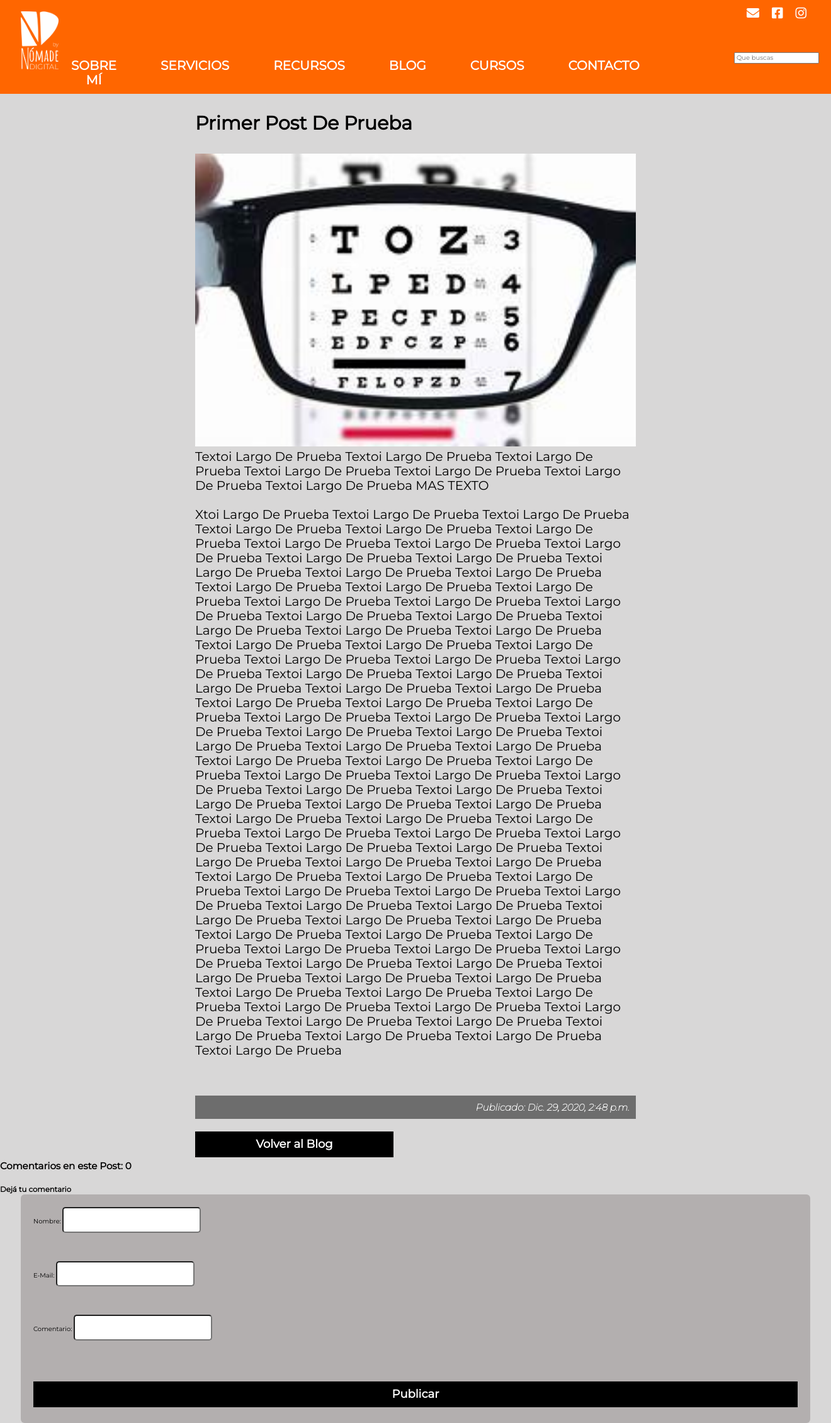
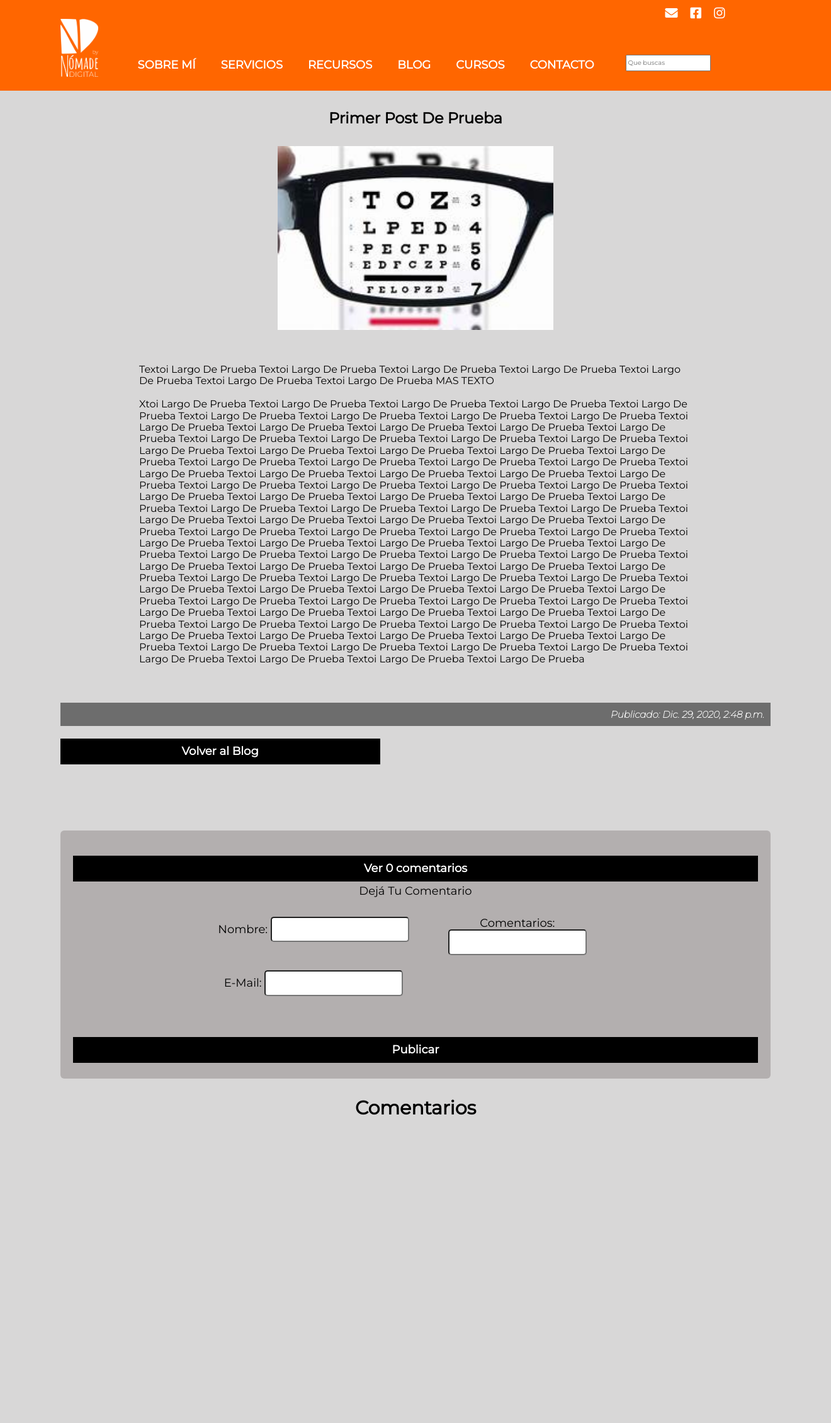
Before and after one commit to Cristian-Estevez/Nomade-Digital, a Django app: page /blog/post/1/ in a window 1320 px wide. Shown: the whole page at 63% size. After the commit the page ends 1771 px from the top, so only its background shows below. Run offline with Django 3.2, Linux system fonts and the light colour scheme; data comes from the database, SQL or seed files in the repository; both versions use the stored data as it was after the commit; data that the repository does not hold is empty.

Commit message:
css listo, responsive, faltan los inputs por ahora

```diff
--- a/nomade_digital/blog/templates/blog/detalle_post.html
+++ b/nomade_digital/blog/templates/blog/detalle_post.html
@@ -3,7 +3,7 @@
 {% block content %}
 
     <div class="contenedor contenedor-detalle-post">
-
+            <div class="contenedor-jodido">
     {% if post.publicado %}
 
 
@@ -29,9 +29,9 @@
 
 
     {% endif %}
+</div>
 
-
-        <div class="contenedor-detalle-post-titulos">
+        <div class=" contenedor-detalle-post-titulos">
             <h2 class="detalle-post-titulos">{{ post.titulo }}</h2>
 
             {% if post.imagen.url is not None %}
@@ -57,22 +57,32 @@
     </div>
 
     <!-- agregar Comentarios                 ---------------------------------->
-    <div>
-        <h2>Comentarios en este Post: {{ comentarios.count }}</h2><br><br>
-        {% if nuevo_comentario %}
-            <div>
-            <h3>Gracias por escribirme; tu comentario será publicado lo antes posible. </h3><br><br>
-            </div>
-        {% else %}
-        <h3>Dejá tu comentario</h3>
+    <div class="contenedor">
 
 
-        <form method="POST" class="contenedor contenedor-formulario"  >
+
+        <form method="POST" class="contenedor contenedor-formulario formato-comentarios"  >
+            <a href="#comentarios" class="boton boton-lista-post">Ver {{ comentarios.count }} comentarios</a>
+        {% if nuevo_comentario %}
+
+            <p>Gracias por escribirme; tu comentario será publicado lo antes posible. </p>
+
+        {% else %}
+        <p>Dejá tu comentario</p>
             {% csrf_token %}
+            <div class="contenedor-comentarios">
+                <div class="datos-comentario">
 
-            <p>Nombre: {{ form.nombre_usuario }}</p>
-            <p>E-Mail: {{ form.email }}</p>
-            <p>Comentario: {{ form.texto }}</p>
+                    <p>Nombre: {{ form.nombre_usuario }}</p>
+                    <p>E-mail: {{ form.email }}</p>
+                </div>
+
+                <div class="datos-comentarios">
+                    <p>Comentarios: {{ form.texto }}</p>
+                </div>
+
+            </div>
+
 
             <button type="submit" value="Publicar" class="boton boton-lista-post">Publicar</button>
 
@@ -83,13 +93,16 @@
 
     <!-- Comentarios        Publicados         ---------------------------------->
 
+<div class="contenedor">
+    <div class="contenedor-comentarios-article">
+        <p><strong id="comentarios">comentarios</strong></p>
+        {% for comentario in comentarios %}
+            <article class="contenido-comentario">
+                <p>{{ comentario.texto }}</p>
+                <i >Dijo: {{ comentario.nombre_usuario }}:  &NonBreakingSpace; Fecha del comentario: {{ comentario.fecha }}</i>
+            </article>
 
-    {% for comentario in comentarios %}
-
-    <h2><u>Dijo: {{ comentario.nombre_usuario }}:</u>  &NonBreakingSpace; Fecha del comentario: {{ comentario.fecha }}</h2>
-    <p class="detalle-post-titulos">{{ comentario.texto }}</p>
-
-
-    {% endfor %}
-
+        {% endfor %}
+    </div>
+</div>
 {% endblock %}
--- a/nomade_digital/blog/templates/blog/editar_post.html
+++ b/nomade_digital/blog/templates/blog/editar_post.html
@@ -4,14 +4,14 @@
 
     {% if user.is_authenticated %}
     <div class="contenedor-blog-interno">
-        <form method="POST" class="contenedor-formulario" enctype="multipart/form-data">
+        <form method="POST" class="contenedor-formulario formulario-editar-post" enctype="multipart/form-data">
             {% csrf_token %}
 
 
             <!-- PUEDO PONER INPUTS? -->
 
             <p>Título: {{ form.titulo }}</p>
-            <p>Texto: {{ form.texto }}</p>
+            <p style="max-width: 200px;">Texto: {{ form.texto }}</p>
             <p>Imagen: {{ form.imagen }}</p>
 
 
--- a/nomade_digital/blog/templates/blog/layout.html
+++ b/nomade_digital/blog/templates/blog/layout.html
@@ -31,13 +31,14 @@
     <!-- HEADER--------- -->
     <header>
         <!-- Este botn es el de login-->
+
     {% if user.is_authenticated %}
-    <p style="font-size: 2rem; text-align: center; padding-top: 2rem; font-weight: 800;">Bienvenido {{ user.username }}, estás logueada/o &nbsp; &nbsp; &nbsp; &nbsp; &nbsp;<a href="{% url 'logout' %}" class="boton">Logout</a></p>
+    <p class="bienvenida-loguin">Bienvenido {{ user.username }}, estás logueada/o &nbsp; &nbsp; &nbsp; &nbsp; &nbsp;<a href="{% url 'logout' %}" class="boton">Logout</a></p>
 
     {% else %}
-
-            <a href="{% url 'login' %}" class="boton" style="color: rgb(255, 102, 0); float: left; height: 100px;"></a>
-
+<div class="espacio-secreto">
+            <a href="{% url 'login' %}" class="boton boton-secreto"></a>
+        </div>
     {% endif %}
         <div class="contenedor">
             <div class="contenido-header">
@@ -55,7 +56,7 @@
                     <div class="barra">
 
                         <a href="#nav" class="mobile-menu">
-                            <i class="fas fa-ellipsis-v"></i>
+                            <i class="fas fa-bars"></i>
                         </a>
 
                         <nav class="contenedor-barra" id="nav">
--- a/nomade_digital/index/static/index/css/styles.css
+++ b/nomade_digital/index/static/index/css/styles.css
@@ -36,20 +36,43 @@
 
         header {
             background-color: rgb(255, 102, 0);
+            position: relative;
+            display: flex;
+            flex-direction: column;
         }
 
-        @media (min-width: 76.8rem) {
+        .contenido-header{
+            width: 90%;
+            margin: 0 auto;
+            display: flex;
+
+            flex-direction: column;
+
+        }
+
+        .boton-secreto{
+            height: 100px;
+            display: block;
+        }
+
+
+
+        @media (min-width: 996px) {
+            .header{
+                flex-direction: row;
+            }
             .contenido-header {
+
                 display: flex;
                 flex-direction: row;
                 padding-top: 1rem;
             }
             .imagen-logo {
-                flex-basis: 10%;
+                max-width: 100%;
                 text-align: center;
             }
             .contenedor-nav {
-                flex-basis: calc(90% - 2rem);
+                width: 90%;
                 background-color: rgb(255, 102, 0);
             }
             .iconos {
@@ -67,18 +90,52 @@
             .iconos:last-of-type {
                 margin-right: 0;
             }
+            .contenedor-barra {
+                display: flex;
+                flex-direction: column;
+                justify-content: flex-start;
+                margin-top: 2rem;
+                height: unset;
+            }
+            .contenedor-barra {
+                max-height: unset;
+            }
+            .mobile-menu,
+            .cerrar {
+                display: none!important;
+            }
+            .contenedor-barra{
+                flex-direction: row;
+                min-width: 800px;
+            }
+            .barra{
+                display: flex;
+                justify-content: center;
+                margin-top: 3rem;
+            }
+            .contenedor-barra input{
+                display: inline!important;
+                margin-left: 3rem;
+                margin-top: .4rem;
+            }
+        }
+
+        .contenedor-barra input{
+            display: none;
         }
 
         .imagen-logo {
+
+            padding: 2rem 0;
             text-align: center;
-            padding-top: .8rem;
         }
 
         .imagen-logo img {
             width: 6rem;
         }
 
-        @media (max-width: 76.8rem) {
+
+        @media (max-width: 996px) {
             .iconos {
                 display: none;
             }
@@ -102,44 +159,28 @@
             }
         }
 
-        @media (min-width: 76.8rem) {
-            .contenedor-barra {
-                display: flex;
-                flex-direction: row;
-                justify-content: flex-start;
-                margin-top: 2rem;
-                height: unset;
-            }
-            .contenedor-barra {
-                max-height: unset;
-            }
-            .mobile-menu,
-            .cerrar {
-                display: none!important;
-            }
-        }
+
+
+
 
         .contenedor-barra a {
+
             padding: 1rem 2rem;
-            margin-right: 3rem;
+            margin: 0;
             text-decoration: none;
             color: white;
             font-weight: 800;
             text-transform: uppercase;
-            font-size: 2rem;
+            font-size: 1.8rem;
             display: block;
             text-align: center;
         }
 
-        .barra a:last-of-type {
+        .contenedor-barra a:nth-child(6) {
             margin-right: 0;
         }
 
-        @media (min-width: 76.8rem) {
-            .barra {
-                margin-top: 5rem;
-            }
-        }
+
 
         .barra a:hover {
             background-color: rgb(255, 72, 0);
@@ -147,8 +188,10 @@
         }
 
         .buscador {
-            display: block;
-            padding-left: 10rem;
+            display: flex;
+            justify-content: center;
+            height: 3rem;
+
         }
         /* PRESENTACION */
 
@@ -351,6 +395,7 @@
             border-radius: .6rem;
             display: flex;
             flex-direction: column;
+            width: 90%;
         }
 
         .contenedor-formulario input {
@@ -526,10 +610,11 @@
         /* PAGINAS INTERNAS----------
         ------ADMINISTRACION BLOG
         DETALLE POST------- */
+
         .contenedor-detalle-post{
             display: flex;
             flex-wrap: wrap;
-            width: 70rem;
+
         }
 
         .contenedor-detalle-post i{
@@ -549,10 +634,11 @@
         }
 
         .contenedor-detalle-post-titulos{
-            flex: 0 0 100%;
+            flex: 0 0 70%;
             order: -1;
-            margin: 3rem 0 3rem 0;
-            font-size: 2rem;
+            margin: 3rem auto;
+            font-size: 1.6rem;
+            text-align: center;
         }
 
         .contenedor-detalle-post-titulos h2{
@@ -563,6 +649,105 @@
             margin-bottom: 3rem;
             text-transform: capitalize;
         }
+
+        .contenedor-detalle-post-titulos p {
+            text-align: left;
+            padding-top: 5rem;
+        }
+
+        .contenedor-detalle-post-titulos img{
+            width: 50%;
+            text-align: center;
+        }
+
+        .contenedor-comentarios{
+            margin: 0 auto;
+            display: flex;
+            flex-direction: column;
+        }
+
+        @media (min-width:996px){
+            .contenedor-comentarios{
+                flex-direction: row;
+            }
+        }
+
+
+        .datos-comentario{
+            flex: 0 0 50%;
+        }
+
+        .text-area-comentario{
+            height: 200px;
+        }
+
+        .formato-comentarios{
+            margin-top: 10rem;
+            font-size: 1.8rem;
+            color: black;
+        }
+
+        .formato-comentarios p{
+            text-align: center;
+        }
+
+        .contenedor-comentarios-article{
+            width: 90%;
+            margin: 0 auto;
+            margin-top: 3rem;
+        }
+
+        .contenedor-comentarios-article>p {
+            font-size: 3rem;
+        }
+
+        .contenido-comentario{
+            height: 100px;
+            border: solid 2px rgb(255, 102, 0);
+            padding: 2rem;
+            margin-bottom: 2rem;
+            background-color: rgb(109, 109, 109);
+            color: white;
+        }
+
+        .contenido-comentario i {
+            text-align: right;
+            line-height: 1.8rem;
+        }
+
+        .contenido-comentario p{
+            font-weight: 100;
+        }
+
+        .contenedor-jodido{
+            display: flex;
+            flex-wrap: wrap;
+            width: 90%;
+            margin: 0 auto;
+        }
+        @media (min-width:996px){
+            .contenedor-comentarios-article{
+                display: flex;
+                justify-content: space-around;
+                flex-wrap: wrap;
+            }
+
+
+            .contenido-comentario{
+
+                flex: 0 0 calc(30% - 2rem);
+
+            }
+        }
+
+        .contenedor-comentarios-article p{
+            flex-basis: 100%;
+            text-align: center;
+        }
+
+
+
+
 
         /* PAGINAS INTERNAS----------
         ------ADMINISTRACION BLOG
```
Also changed, not shown: other parts of nomade_digital/index/static/index/css/styles.css (+48 -8 lines), nomade_digital/blog/templates/blog/lista_posts.html (+10 -6 lines), nomade_digital/index/templates/index/index.html (+14 -10 lines), nomade_digital/index/templates/registration/login.html (+5 -5 lines), nomade_digital/db.sqlite3, nomade_digital/media/blog/logo_ag_sistemas_celeste.png (added), nomade_digital/media/blog/logo_ag_sistemas_celeste_AcLPVAL.png (added), nomade_digital/media/blog/logo_ag_sistemas_celeste_NXMQJRv.png (added).
